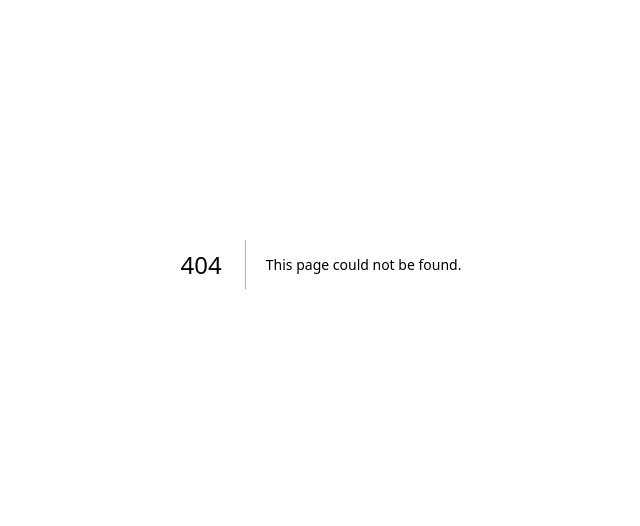
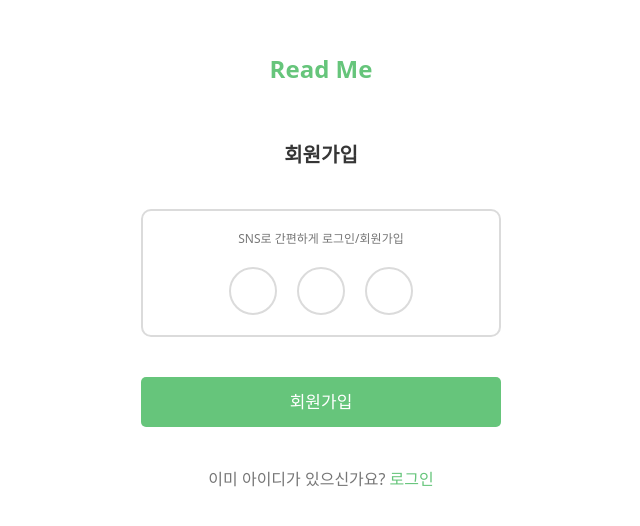
Before and after one commit to yunajoe/front_bookstore-README, a Next.js app: page /signup in a window 1280 px wide. Before the commit this address had no page. Shown: the part 136-662 px from the top of the page, without its empty margins (319-959 px from the left). Built offline with nearby package versions, Linux system fonts and the light colour scheme.

Commit message:
feat:signup layout

```diff
--- /dev/null
+++ b/src/pages/signup/index.tsx
@@ -0,0 +1,35 @@
+import Link from 'next/link';
+
+function SignUp() {
+  return (
+    <div className="w-full min-h-dvh flex justify-center items-center bg-[#FFF]">
+      <div className="max-w-[390px] flex-1 flex flex-col items-center gap-y-10 px-[15px] ">
+        <div className="flex h-[64px] justify-center items-center">
+          <p className="text-[#66C57B] font-[700] text-2xl ">Read Me</p>
+        </div>
+        <p className="text-[#363636] font-[700] text-xl">회원가입</p>
+        <div className="w-full flex flex-col items-center  gap-y-[20px] text-[#767676] rounded-[10px] border-solid border-2 border-[#DBDBDB] py-5">
+          <p className="text-center text-xs">SNS로 간편하게 로그인/회원가입</p>
+          <div className="w-[184px] flex justify-between">
+            <div className="w-[48px] h-[48px] rounded-full border-solid border-2 border-[#DBDBDB]"></div>
+            <div className="w-[48px] h-[48px] rounded-full border-solid border-2 border-[#DBDBDB]"></div>
+            <div className="w-[48px] h-[48px] rounded-full border-solid border-2 border-[#DBDBDB]"></div>
+          </div>
+        </div>
+        {/* TODO: input ID, 비밀번호, 비밀번호 확인, 닉네임 */}
+        {/* TODO: 약관동의  */}
+        <button className="h-[50px] w-full text-center bg-[#66C57B] rounded-[5px] text-[17px] text-[#FFF]">
+          회원가입
+        </button>
+        <div className="flex gap-x-1">
+          <p className="text-[#767676]">이미 아이디가 있으신가요?</p>
+          <Link href="/signin" className="text-[#66C57B] font-[500]">
+            로그인
+          </Link>
+        </div>
+      </div>
+    </div>
+  );
+}
+
+export default SignUp;
--- a/tailwind.config.ts
+++ b/tailwind.config.ts
@@ -14,11 +14,6 @@ const config: Config = {
           'conic-gradient(from 180deg at 50% 50%, var(--tw-gradient-stops))',
       },
     },
-    screens: {
-      desktop: '1200px',
-      tablet: '768px',
-      mobile: '360px',
-    },
   },
   plugins: [],
 };
```
